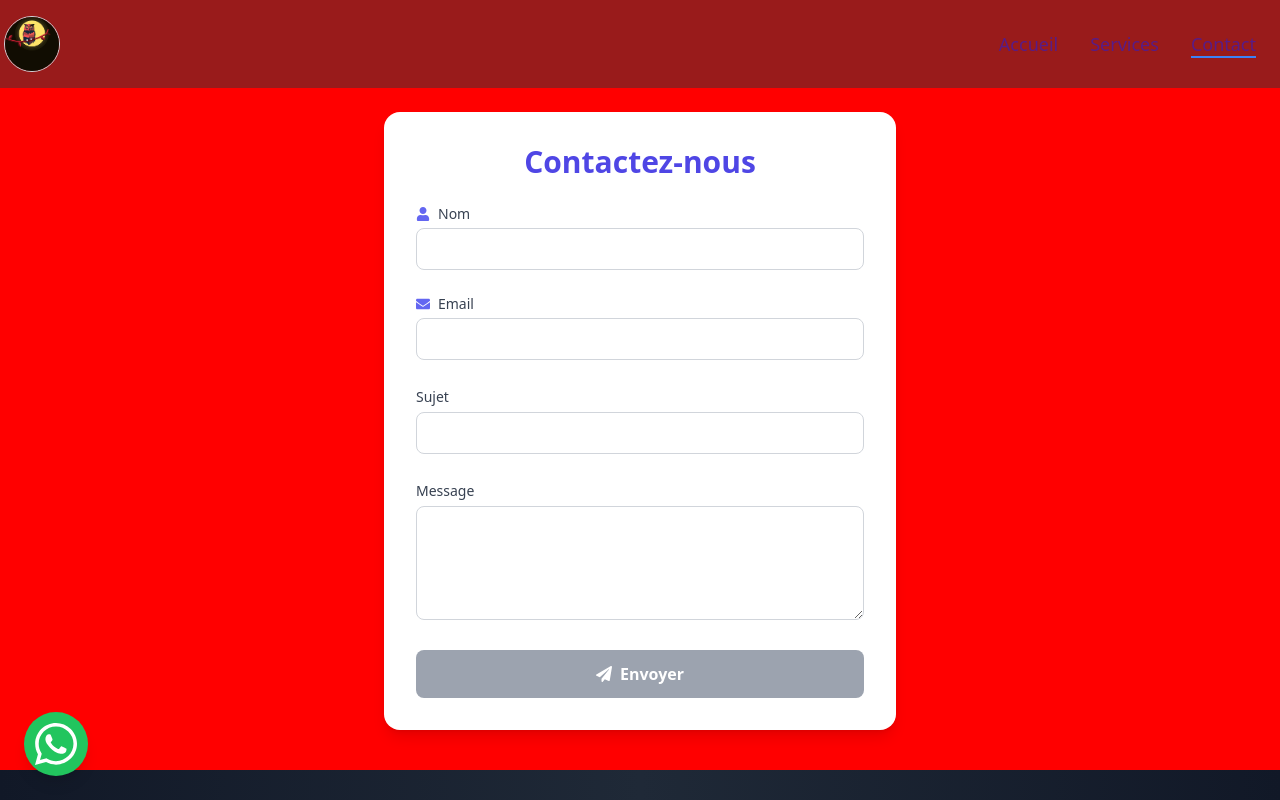
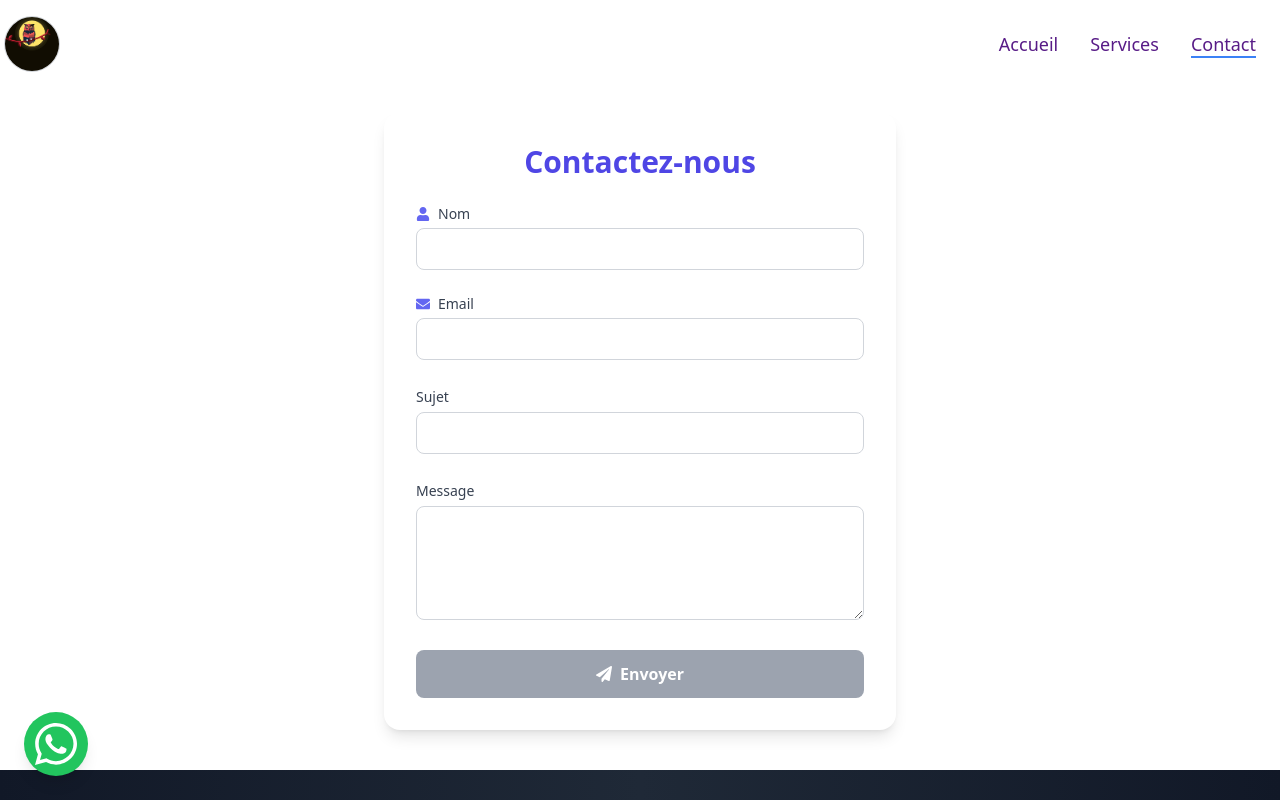
Before and after one commit to Frankam487/Omiie_Tech, a React (Vite) app: page /contact in a window 1280 px wide. Shown: the top 800 px of the page. Built offline with nearby package versions, Linux system fonts and the light colour scheme.

Commit message:
red color moved

```diff
--- a/src/components/Header.jsx
+++ b/src/components/Header.jsx
@@ -46,7 +46,7 @@
           scrolled ? "bg-white/80 shadow-md text-gray-900" : "bg-transparent text-purple-900"
         }`}
       >
-        <nav className="max-w-7xl bg-red-800 mx-auto px-6 py-4 flex justify-between items-center">
+        <nav className="max-w-7xl  mx-auto px-6 py-4 flex justify-between items-center">
 
           <NavLink to="/" className="text-2xl md:-ml-5 font-bold flex items-center">
             <img
--- a/src/index.css
+++ b/src/index.css
@@ -5,7 +5,3 @@
 .welcome {
   font-family: Cambria, Cochin, Georgia, Times, 'Times New Roman', serif;
 }
-
-body{
-  background-color: red;
-}
```
